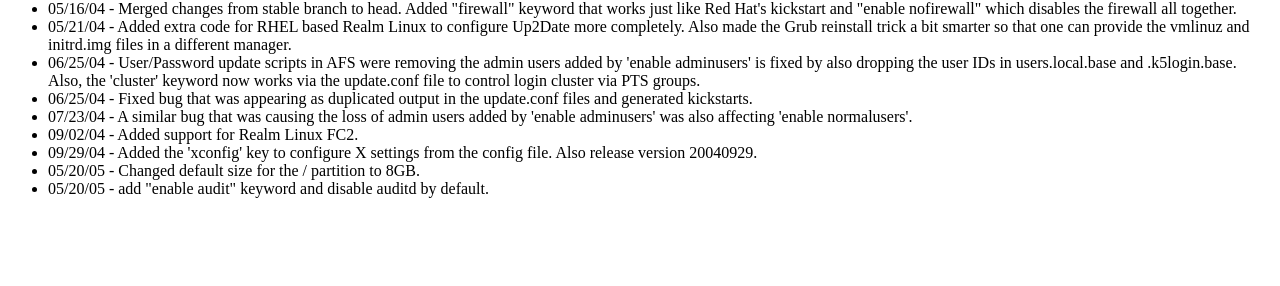
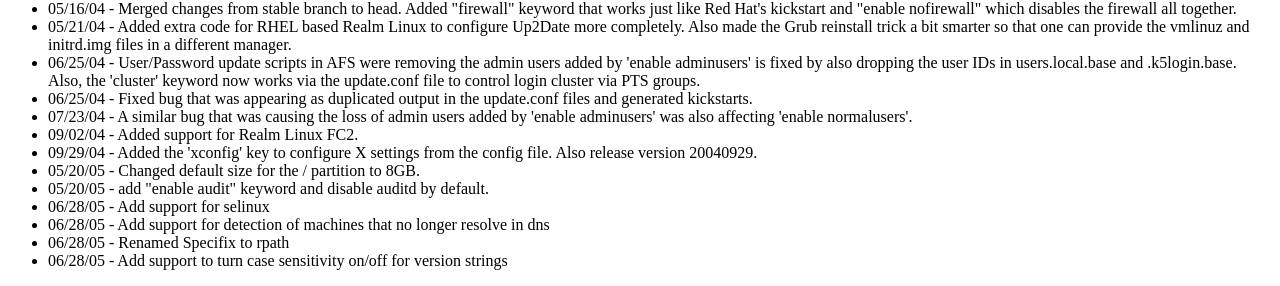
Before and after one commit to jjneely/webkickstart, a PHP site: page /changelog.phtml in a window 1280 px wide. Shown: the part 624-910 px from the top of the page. Before the commit the page ends 822 px from the top, so only its background shows below. Run offline with PHP 8.4, Linux system fonts and the light colour scheme.

Commit message:
Add support for selinux Add support for detection of machines that no longer resolve in dns Renamed Specifix to rpath Add support to turn case sensitivity on/off for version strings
git-svn-id: https://svn.linux.ncsu.edu/svn/cls/trunk/solaris2ks@1591 35bbe6b0-b001-0410-9f0e-dd3f93706181

```diff
--- a/changelog.phtml
+++ b/changelog.phtml
@@ -116,6 +116,14 @@
 Changed default size for the / partition to 8GB.</li>
 <li>05/20/05 -
 add "enable audit" keyword and disable auditd by default.</li>
+<li>06/28/05 -
+Add support for selinux</li>
+<li>06/28/05 -
+Add support for detection of machines that no longer resolve in dns</li>
+<li>06/28/05 -
+Renamed Specifix to rpath</li>
+<li>06/28/05 -
+Add support to turn case sensitivity on/off for version strings</li>
 </ul>
 
 </body>
```
Also changed, not shown: 2 other files.
